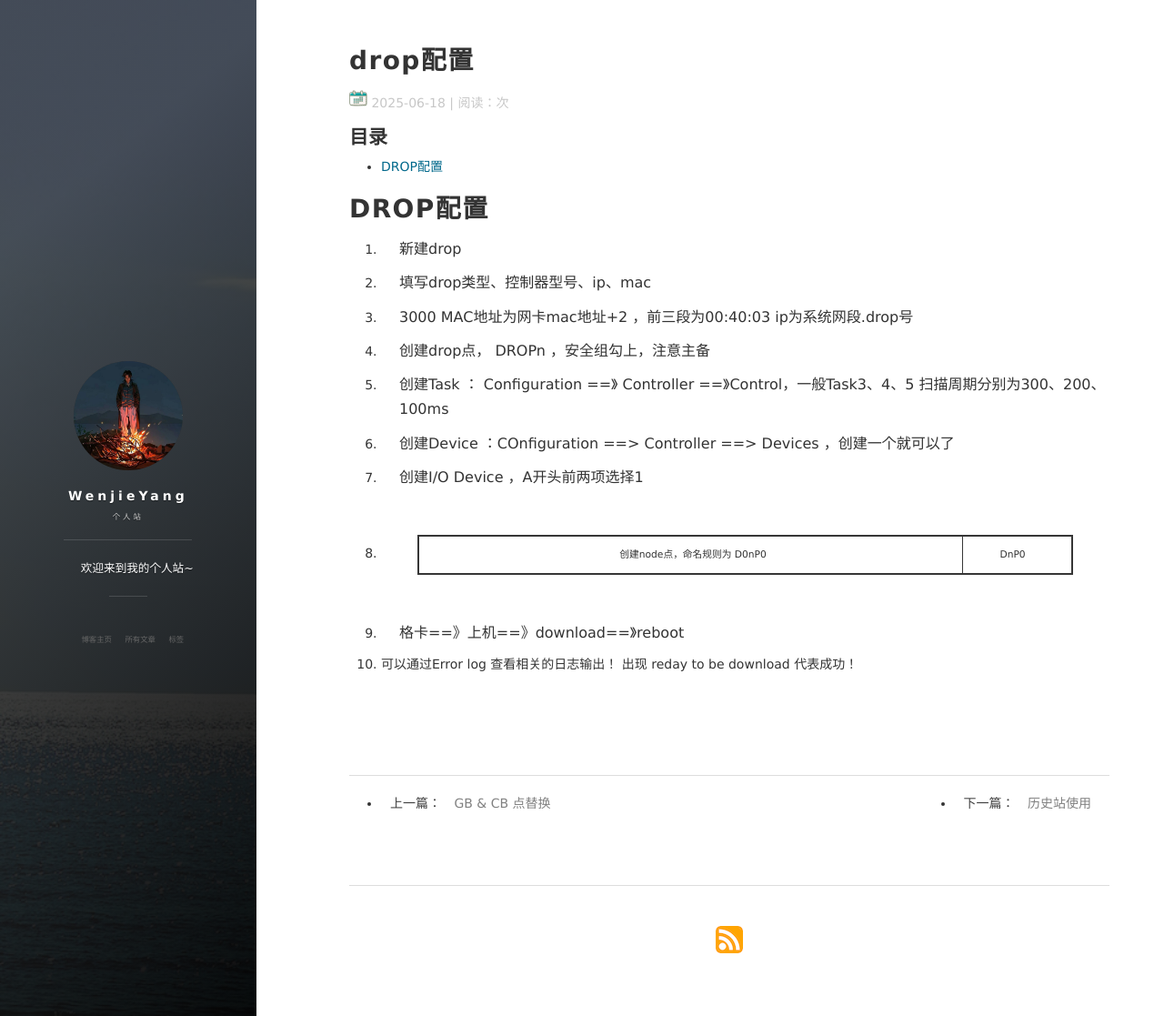
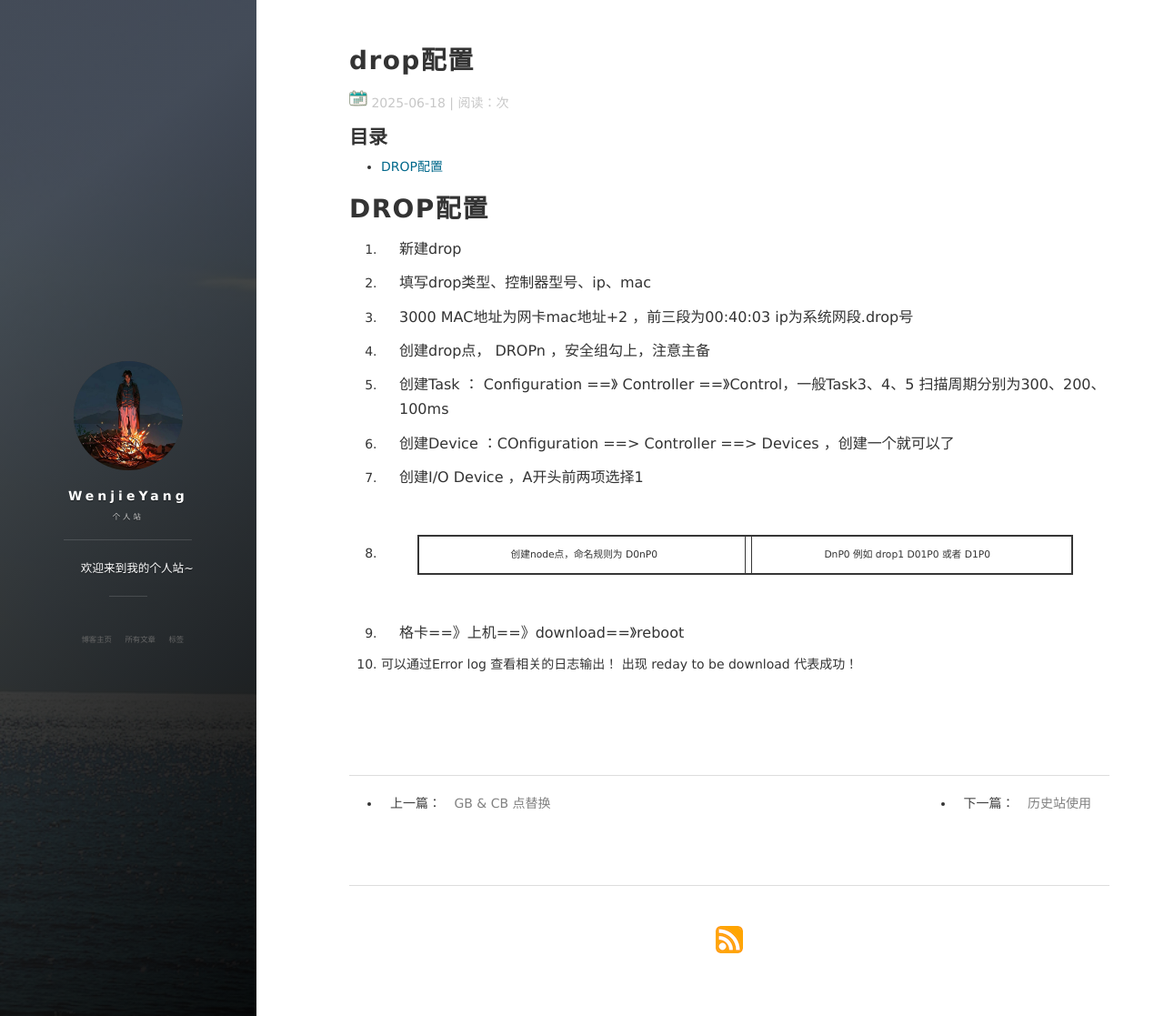
Before and after one commit to yangwj517/yangwj517.github.io, a Jekyll site: the page built from _posts/2025-06-18-drop配置.md, in a window 1280 px wide and 1117 px high. Shown: the whole window at 91% size. Built offline with Jekyll 4.4.1, drawn with Linux system fonts in a browser that asks for light colours; nearby versions of some CDN libraries; comment, search, counter and statistics services are not loaded.

Commit message:
Update 2025-06-18-drop配置.md
修改

```diff
--- a/_posts/2025-06-18-drop配置.md
+++ b/_posts/2025-06-18-drop配置.md
@@ -21,7 +21,7 @@ tags: Ovation
 
 7. 创建I/O Device  ，A开头前两项选择1
 
-8. 创建node点，命名规则为 D0nP0  |  DnP0
+8. 创建node点，命名规则为 D0nP0  ||  DnP0   例如 drop1  D01P0  或者  D1P0
 
 9. 格卡==》上机==》download==》reboot
 
```
